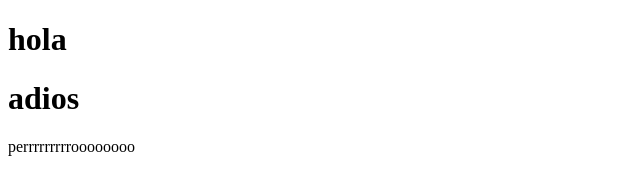
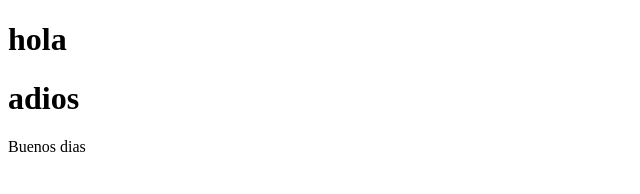
Before and after one commit to SmayorPop/Despliegue, a plain HTML site: page index.html in a window 1280 px wide. Shown: the full height of the page, 0-640 px from the left. Drawn offline with Linux system fonts and the light colour scheme.

Commit message:
Update index.html

```diff
--- a/index.html
+++ b/index.html
@@ -6,7 +6,7 @@
     <body>
 <h1>hola</h1>
 <h1>adios</h1>
-<p>perrrrrrrrroooooooo</p>
+<p>Buenos dias</p>
 
     </body>
 
```
